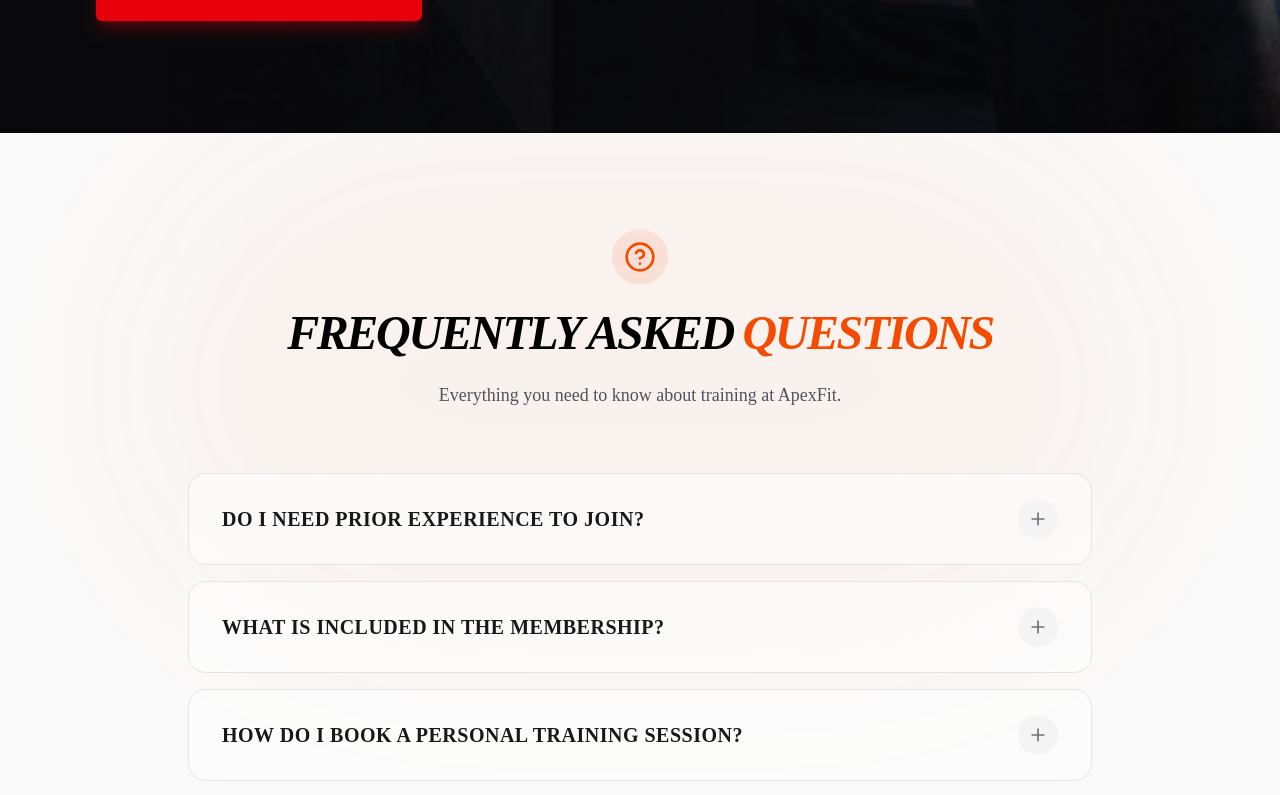
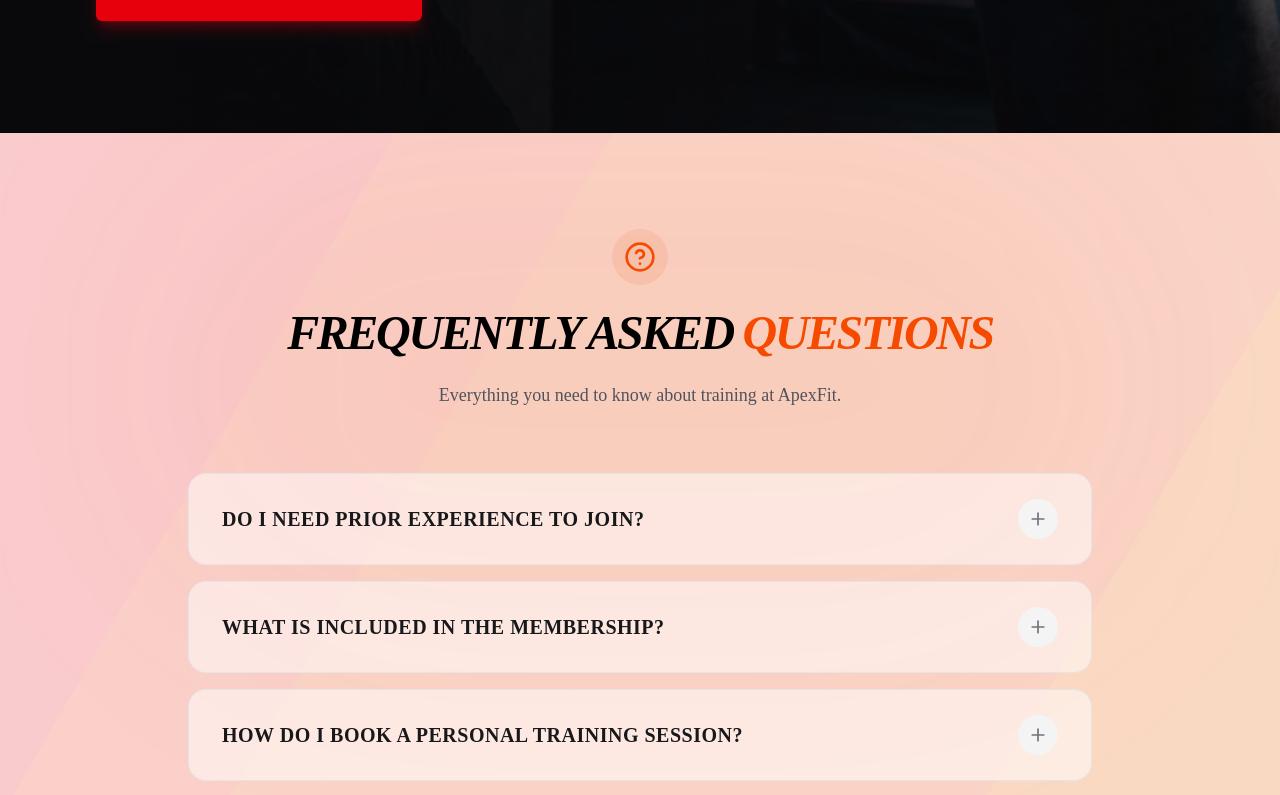
Before and after one commit to ajmikallu/gym, a Next.js app: page / in a window 1280 px wide. Shown: the part 4125-4920 px from the top of the page. Built offline with nearby package versions, Linux system fonts and the light colour scheme; no server answers.

Commit message:
feat: add animated sliding diagonal background effect to the FAQ section

```diff
--- a/app/components/home/faq-section.tsx
+++ b/app/components/home/faq-section.tsx
@@ -64,6 +64,13 @@ export default function FaqSection() {
   return (
     <section ref={sectionRef} className="w-full py-24 bg-zinc-50 dark:bg-zinc-950 transition-colors duration-500 relative overflow-hidden">
 
+      {/* Sliding Diagonals Background Effect */}
+      <div className="absolute inset-0 pointer-events-none overflow-hidden z-0">
+        <div className="faq-diagonal-bg faq-diagonal-bg-1" />
+        <div className="faq-diagonal-bg faq-diagonal-bg-2" />
+        <div className="faq-diagonal-bg faq-diagonal-bg-3" />
+      </div>
+
       {/* Background Accents */}
       <div className="absolute top-0 left-1/2 -translate-x-1/2 w-full max-w-[1000px] h-[500px] bg-orange-600/5 blur-[120px] rounded-full pointer-events-none" />
 
--- a/app/globals.css
+++ b/app/globals.css
@@ -149,3 +149,43 @@
     @apply font-sans;
   }
 }
+
+
+/* FAQ Sliding Diagonals Background Effect */
+@keyframes faq-slide-diagonal {
+  0% {
+    transform: translateX(-25%);
+  }
+  100% {
+    transform: translateX(25%);
+  }
+}
+
+.faq-diagonal-bg {
+  position: absolute;
+  top: 0;
+  bottom: 0;
+  left: -50%;
+  right: -50%;
+  z-index: 0;
+  pointer-events: none;
+  background-image: linear-gradient(-60deg, var(--color-orange-500) 50%, var(--color-red-500) 50%);
+  opacity: 0.08;
+}
+
+.dark .faq-diagonal-bg {
+  background-image: linear-gradient(-60deg, var(--color-orange-600) 50%, var(--color-red-600) 50%);
+  opacity: 0.12;
+}
+
+.faq-diagonal-bg-1 {
+  animation: faq-slide-diagonal 18s ease-in-out infinite alternate;
+}
+
+.faq-diagonal-bg-2 {
+  animation: faq-slide-diagonal 24s ease-in-out infinite alternate-reverse;
+}
+
+.faq-diagonal-bg-3 {
+  animation: faq-slide-diagonal 30s ease-in-out infinite alternate;
+}
```
